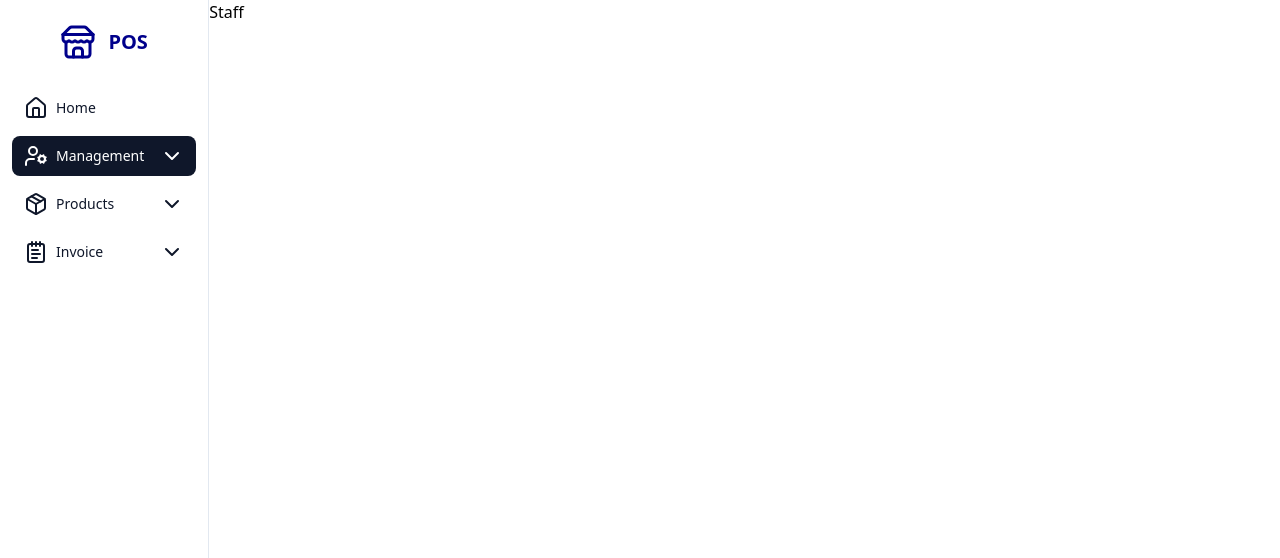
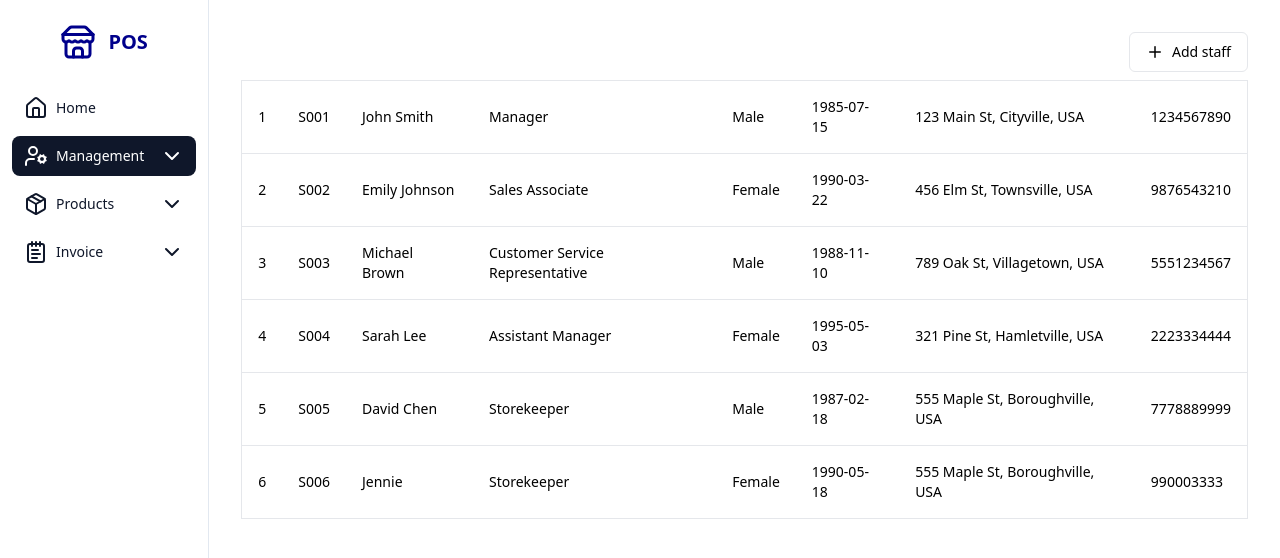
Before and after one commit to one-project-one-month/pos_frontend_react_ts, a React (Vite) app: page /management/staffs in a window 1280 px wide. Shown: the top 558 px of the page. Built offline with nearby package versions, Linux system fonts and the light colour scheme; data requests are answered from the project's data file.

Commit message:
Add tables

```diff
--- a/src/Page/Management/Staffs.tsx
+++ b/src/Page/Management/Staffs.tsx
@@ -1,8 +1,9 @@
+import StaffList from "@/components/Management/StaffList"
 
 
 const Staffs = () => {
     return (
-        <h1>Staff</h1>
+        <StaffList />
     )
 }
 
--- a/src/components/Management/ShopList.tsx
+++ b/src/components/Management/ShopList.tsx
@@ -1,9 +1,12 @@
 import { useCustomQuery } from "@/hook/management/useCustomQuery"
-import { Table, TableHead, TableHeader, TableBody, TableCell, TableRow, TableCaption } from "../ui/table"
+import { Table, TableHead, TableHeader, TableBody, TableCell, TableRow } from "../ui/table"
 import { queryFn } from "@/services/api/management/queryFn"
 import { TShop } from "@/type/type"
+import { Button } from "../ui/button"
+import { Plus } from "lucide-react"
 
-Table
+
+
 const ShopList = () => {
     const { data: shops } = useCustomQuery<TShop[]>(
         "shops",
@@ -12,15 +15,29 @@ const ShopList = () => {
     )
 
     return (
-        <Table className="w-2/3">
+        <div className="w-[80%] flex flex-col m-8">
+
+            <div className="flex justify-end mb-2">
+                <Button
+                    variant="outline"
+                    size="default"
+                // onClick={() => table.nextPage()}
+                // disabled={!table.getCanNextPage()}
+                >
+                    <Plus size={18} className="mr-2" /> Add Shop
+                </Button>
+            </div>
+
+            <Table className="rounded-md border">
                 <TableHeader>
-                <TableRow>
+                    {/* <TableRow>
                         {
                             shops?.map((shop, i) => (
                                 <TableHead key={shop.id} className="w-[100px]">{Object.keys(shop)[i]}</TableHead>
                             ))
                         }
-                </TableRow>
+                    </TableRow> */}
+                    {/* {Object.keys(shops.id)} */}
                 </TableHeader>
                 <TableBody>
                     {shops?.map(shop => (
@@ -34,11 +51,7 @@ const ShopList = () => {
                     ))}
                 </TableBody>
             </Table>
-
-
-
-
-
+        </div>
     )
 }
 
--- /dev/null
+++ b/src/components/Management/StaffList.tsx
@@ -0,0 +1,59 @@
+import { useCustomQuery } from "@/hook/management/useCustomQuery"
+import { Table, TableHead, TableHeader, TableBody, TableCell, TableRow } from "../ui/table"
+import { queryFn } from "@/services/api/management/queryFn"
+import { TStaff } from "@/type/type"
+import { Button } from "../ui/button"
+import { Plus } from "lucide-react"
+
+
+
+const StaffList = () => {
+    const { data: staffs } = useCustomQuery<TStaff[]>(
+        "staffs",
+        () => queryFn("staffs"),
+        0,
+    )
+
+    return (
+        <div className="w-[80%] flex flex-col m-8">
+            <div className="flex justify-end mb-2">
+                <Button
+                    variant="outline"
+                    size="default"
+                // onClick={() => table.nextPage()}
+                // disabled={!table.getCanNextPage()}
+                >
+                    <Plus size={18} className="mr-2" /> Add staff
+                </Button>
+            </div>
+
+            <Table className="rounded-md border">
+                <TableHeader>
+                    <TableRow>
+                        {/* {
+                            Object.keys(staffs).map((staff, i) => (
+                                <TableHead key={staff.id} className="w-[100px]">{Object.keys(staff)[i]}</TableHead>
+                            ))
+                        } */}
+                    </TableRow>
+                </TableHeader>
+                <TableBody>
+                    {staffs?.map(staff => (
+                        <TableRow key={staff.id}>
+                            <TableCell className="font-mediun">{staff.id}</TableCell>
+                            <TableCell className="font-mediun">{staff.staffCode}</TableCell>
+                            <TableCell className="font-mediun">{staff.staffName}</TableCell>
+                            <TableCell className="font-mediun">{staff.position}</TableCell>
+                            <TableCell className="font-mediun">{staff.gender}</TableCell>
+                            <TableCell className="font-mediun">{staff.dateOfBirth.toString()}</TableCell>
+                            <TableCell className="font-mediun">{staff.address}</TableCell>
+                            <TableCell className="font-mediun">{staff.mobileNo}</TableCell>
+                        </TableRow>
+                    ))}
+                </TableBody>
+            </Table>
+        </div>
+    )
+}
+
+export default StaffList
--- a/src/components/ui/table.tsx
+++ b/src/components/ui/table.tsx
@@ -1,6 +1,18 @@
 import * as React from "react"
 
 import { cn } from "@/lib/utils"
+
+const TableCaption = React.forwardRef<
+  HTMLTableCaptionElement,
+  React.HTMLAttributes<HTMLTableCaptionElement>
+>(({ className, ...props }, ref) => (
+  <caption
+    ref={ref}
+    className={cn("text-start my-4 text-xl text-gray-900 dark:text-gray-400 underline", className)}
+    {...props}
+  />
+))
+TableCaption.displayName = "TableCaption"
 
 const Table = React.forwardRef<
   HTMLTableElement,
@@ -9,7 +21,7 @@ const Table = React.forwardRef<
   <div className="relative w-full overflow-auto">
     <table
       ref={ref}
-      className={cn("w-full caption-bottom text-sm", className)}
+      className={cn("text-sm w-full", className)}
       {...props}
     />
   </div>
@@ -93,19 +105,10 @@ const TableCell = React.forwardRef<
 ))
 TableCell.displayName = "TableCell"
 
-const TableCaption = React.forwardRef<
-  HTMLTableCaptionElement,
-  React.HTMLAttributes<HTMLTableCaptionElement>
->(({ className, ...props }, ref) => (
-  <caption
-    ref={ref}
-    className={cn("mt-4 text-sm text-gray-500 dark:text-gray-400", className)}
-    {...props}
-  />
-))
-TableCaption.displayName = "TableCaption"
+
 
 export {
+  TableCaption,
   Table,
   TableHeader,
   TableBody,
@@ -113,5 +116,5 @@ export {
   TableHead,
   TableRow,
   TableCell,
-  TableCaption,
+
 }
--- a/src/hook/management/useCustomQuery.ts
+++ b/src/hook/management/useCustomQuery.ts
@@ -10,5 +10,6 @@ export const useCustomQuery = <T>(
     queryKey: queryKey,
     queryFn: queryFn,
     placeholderData: keepPreviousData,
+    staleTime: 5 * 60 * 1000,
   });
 };
```
Lines whose indentation alone changed are shown as unchanged.
